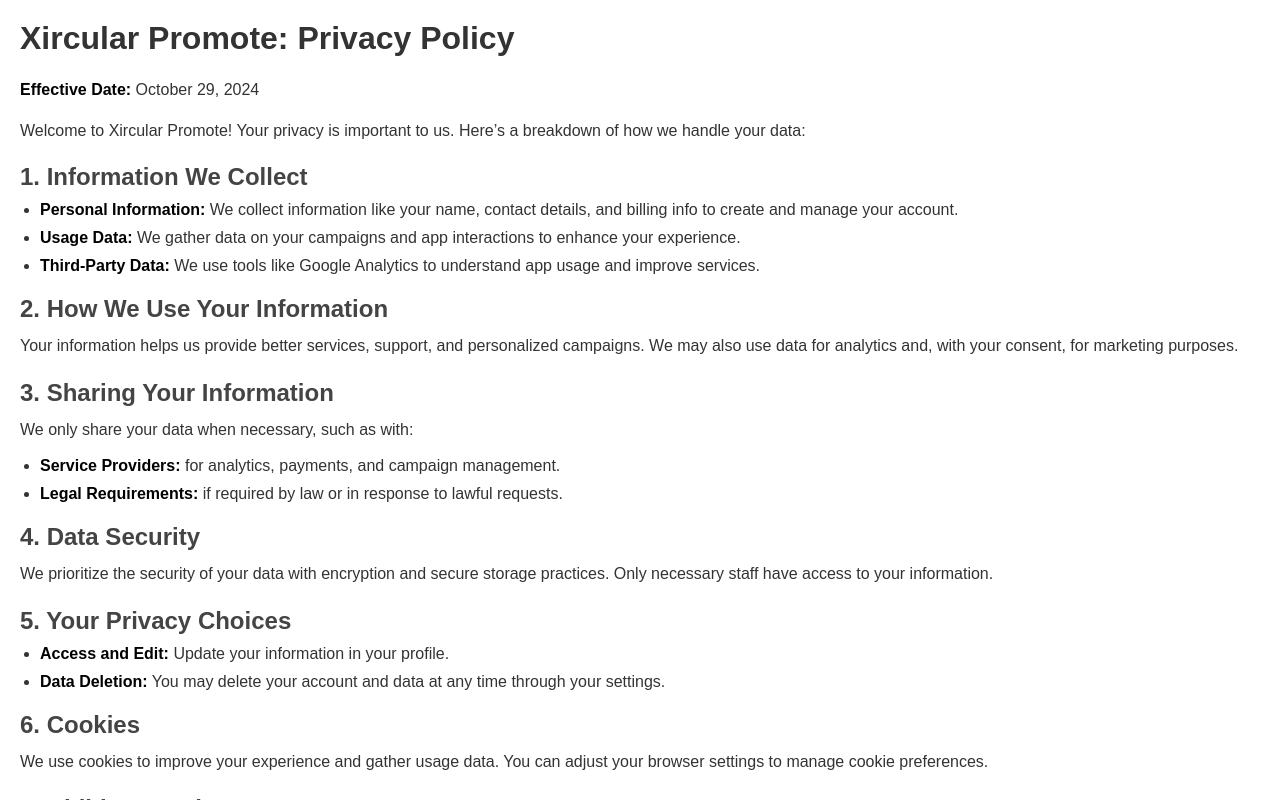
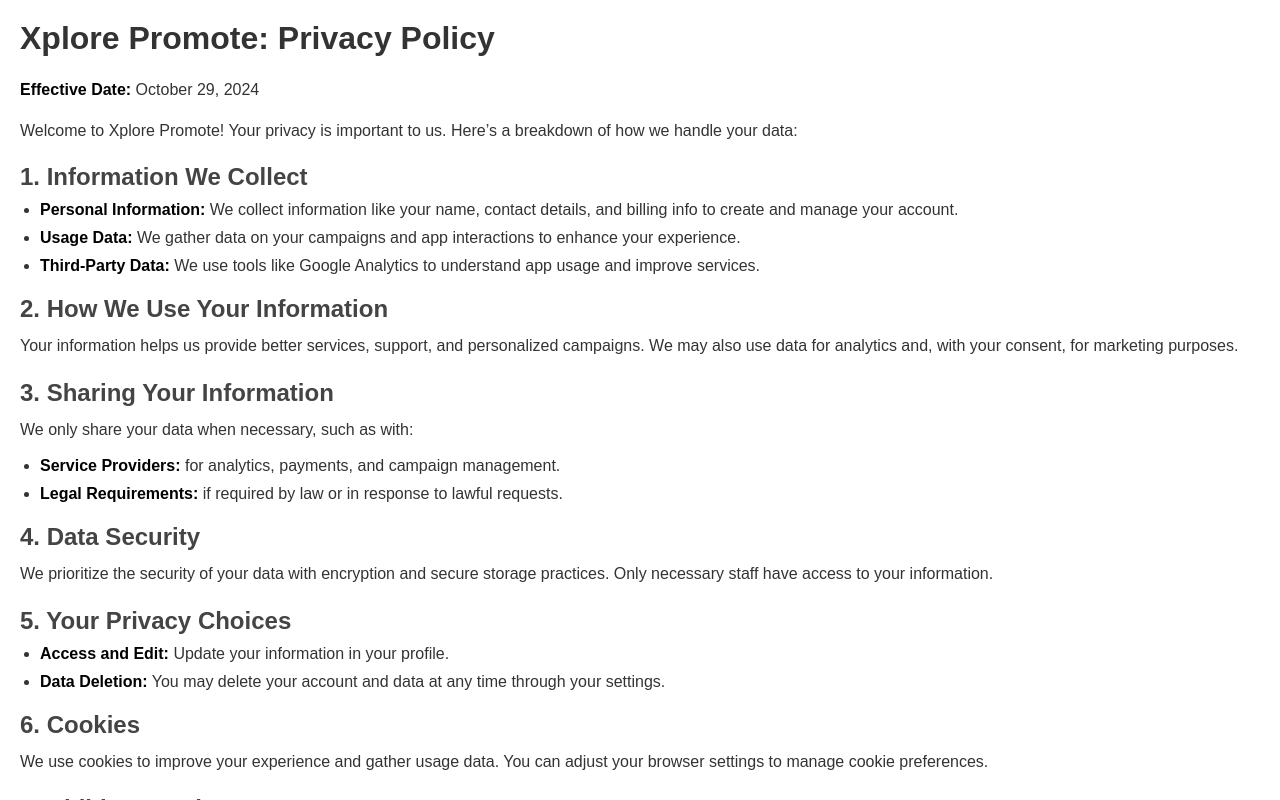
Before and after one commit to SamadSRahman/Xplore-campaign-app, a Next.js app: page /privacyPolicy in a window 1280 px wide. Built offline with nearby package versions, Linux system fonts and the light colour scheme.

Commit message:
details changed for privacy page

```diff
--- a/src/app/contactus/page.js
+++ b/src/app/contactus/page.js
@@ -27,9 +27,6 @@
           <strong>PIN Code:</strong> 560011
         </p>
         <p className={styles.contactInfo}>
-          <strong>Telephone:</strong> +91 8951142369
-        </p>
-        <p className={styles.contactInfo}>
           <strong>Email:</strong> <a href="mailto:info@xircular.io" className={styles.emailLink}>info@xircular.io</a>
         </p>
       </div>
--- a/src/app/privacyPolicy/page.js
+++ b/src/app/privacyPolicy/page.js
@@ -6,9 +6,9 @@
 const PrivacyPolicy = () => {
   return (
     <div className="privacy-policy">
-      <h1>Xircular Promote: Privacy Policy</h1>
+      <h1>Xplore Promote: Privacy Policy</h1>
       <p><strong>Effective Date:</strong> October 29, 2024</p>
-      <p>Welcome to Xircular Promote! Your privacy is important to us. Here’s a breakdown of how we handle your data:</p>
+      <p>Welcome to Xplore Promote! Your privacy is important to us. Here’s a breakdown of how we handle your data:</p>
 
       <h2>1. Information We Collect</h2>
       <ul>
@@ -46,7 +46,6 @@
       <p>If you have any questions, reach out at:</p>
       <ul>
         <li><strong>Email:</strong> info@xircular.io</li>
-        <li><strong>Phone:</strong> 8951142369</li>
       </ul>
     </div>
   );
```
